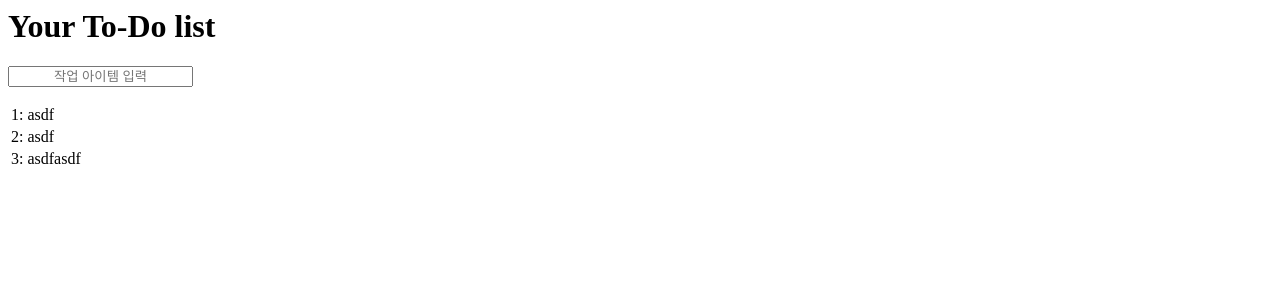
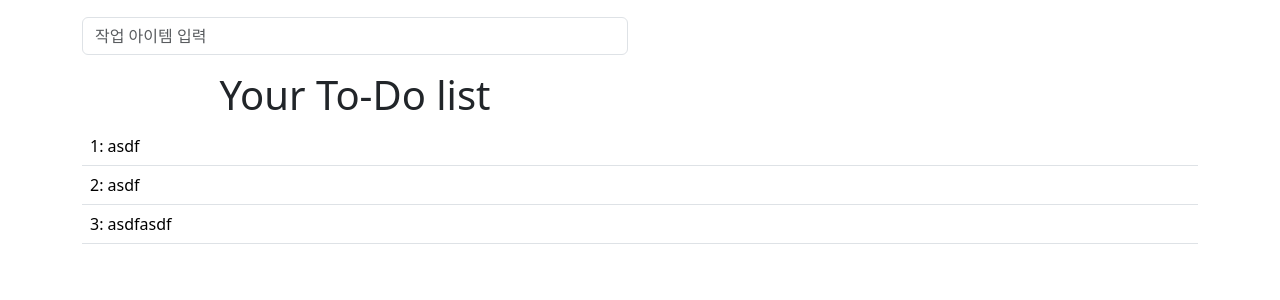
Before and after one commit to MinJunsu/Django-TDD, a Django app: page /lists/2/ in a window 1280 px wide. Shown: the top 300 px of the page. Run offline with Django 4.2, Linux system fonts and the light colour scheme; data comes from the database, SQL or seed files in the repository; some libraries are stand-ins or nearby versions.

Commit message:
레이아웃 개선을 위한 부트스트랩 사용

```diff
--- /dev/null
+++ b/superlists/lists/static/base.css
@@ -0,0 +1,3 @@
+#id_new_item {
+    margin-top: 2ex;
+}
--- a/superlists/lists/templates/lists/base.html
+++ b/superlists/lists/templates/lists/base.html
@@ -2,14 +2,29 @@
 <head>
     <meta charset="UTF-8">
     <title>To-Do lists</title>
+    <meta name="viewport" content="width=device-width, initial-scale=1.0">
+    <link href="static/bootstrap/css/bootstrap.min.css" rel="stylesheet" media="screen">
+    <link href="/static/base.css" rel="stylesheet" media="screen">
 </head>
 <body>
-    <h1>{% block header_text %}{% endblock header_text %}</h1>
-    <form method="POST" action="{% block form_action %}{% endblock form_action %}">
-        <input style="text-align: center" name="item_text" id="id_new_item" placeholder="작업 아이템 입력"/>
-        {% csrf_token %}
-    </form>
-    {% block table %}
-    {% endblock table %}
+<div class="container">
+    <div class="row">
+        <div class="col-md-6 col-md-offset-3 jumbotron">
+            <div class="text-center">
+                <form method="POST" action="{% block form_action %}{% endblock form_action %}">
+                    {% csrf_token %}
+                    <input name="item_text" id="id_new_item" class="form-control input-lg" placeholder="작업 아이템 입력"/>
+                </form>
+                <h1>{% block header_text %}{% endblock header_text %}</h1>
+            </div>
+        </div>
+    </div>
+    <div class="row">
+        <div class="col-md=6 col-md-offset-3">
+            {% block table %}
+            {% endblock table %}
+        </div>
+    </div>
+</div>
 </body>
 </html>
--- a/superlists/lists/templates/lists/list.html
+++ b/superlists/lists/templates/lists/list.html
@@ -3,7 +3,7 @@
 {% block header_text %}Your To-Do list{% endblock header_text %}
 {% block form_action %}/lists/{{ list.id }}/add_item/{% endblock form_action %}
 {% block table %}
-    <table id="id_list_table">
+    <table id="id_list_table" class="table">
         {% for item in list.item_set.all %}
             <tr><td>{{ forloop.counter }}: {{ item.text }}</td></tr>
         {% endfor %}
```
Also changed, not shown: 1 other file.
